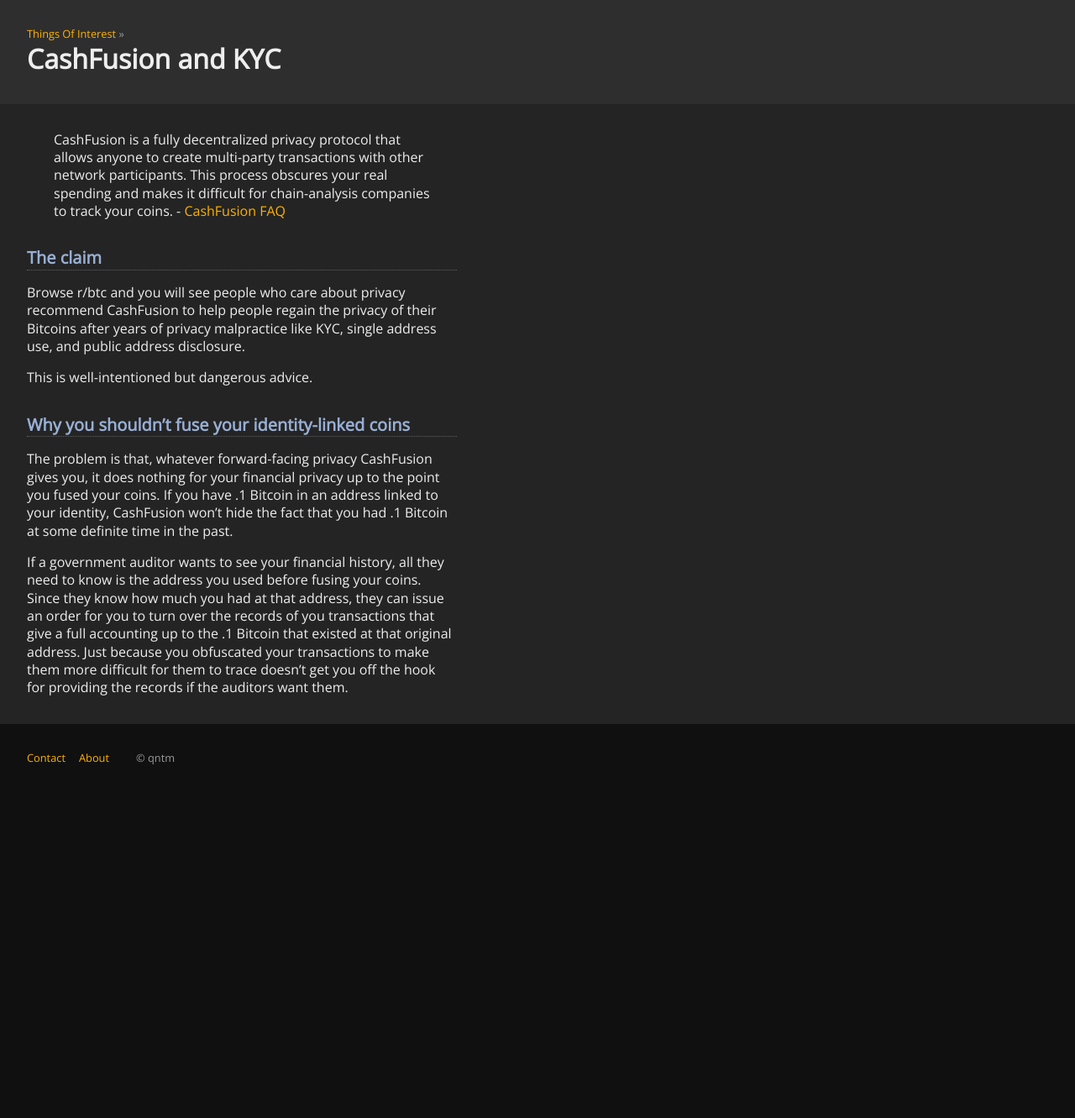
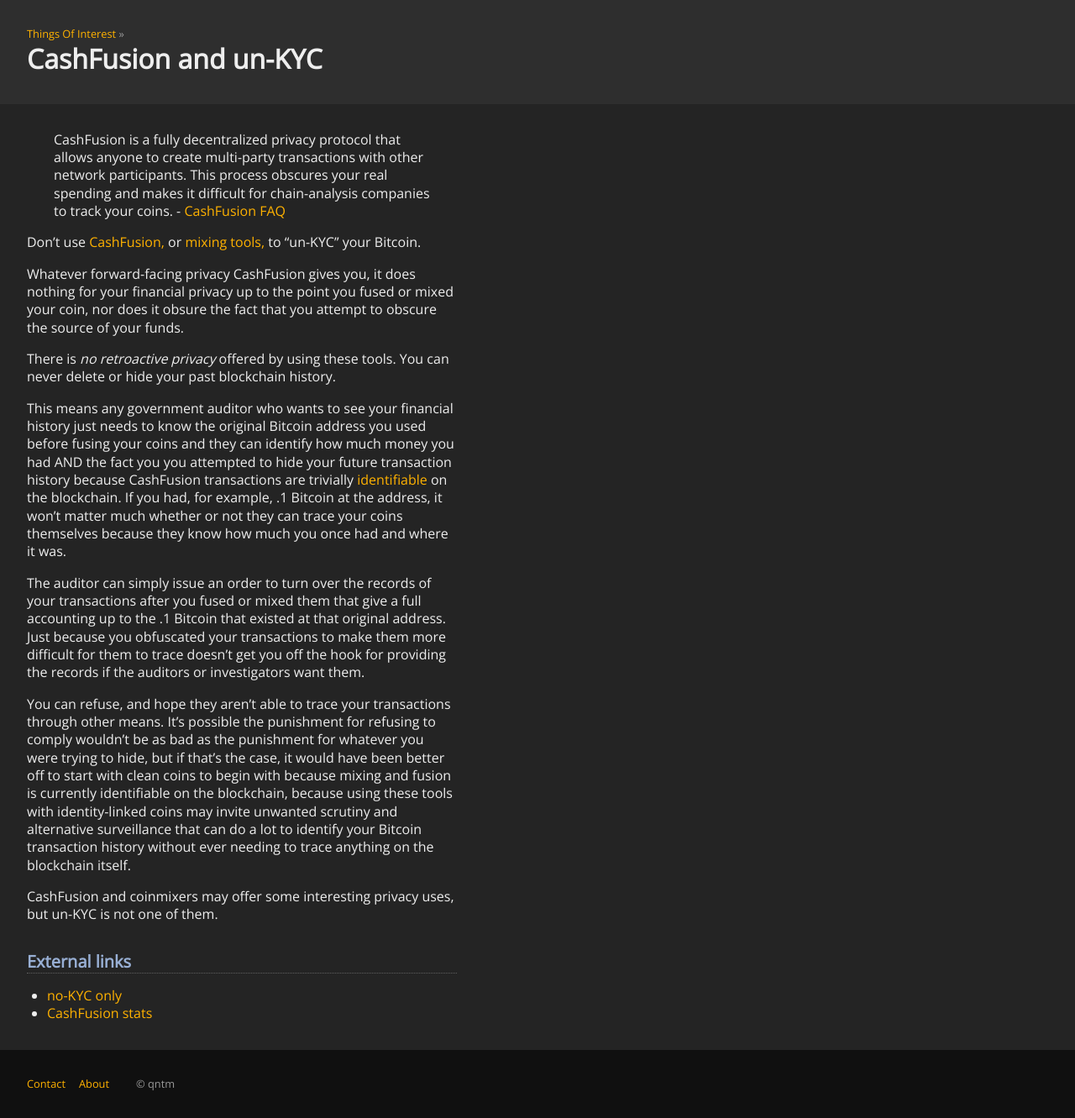
Before and after one commit to wakgill/website, a Jekyll site: the page built from _posts/2021-07-12-cash-fusion.md, in a window 1280 px wide. Shown: the whole page at 84% size. Built offline with Jekyll 4.4.1, drawn with Linux system fonts in a browser that asks for light colours; before the commit the page ends 943 px from its top, so only the background shows below that.

Commit message:
Update 2021-07-12-cash-fusion.md

```diff
--- a/_posts/2021-07-12-cash-fusion.md
+++ b/_posts/2021-07-12-cash-fusion.md
@@ -1,29 +1,37 @@
 ---
 layout: default
-title: CashFusion and KYC
+title: CashFusion and un-KYC
 permalink: cfusion
 ---
 
 >CashFusion is a fully decentralized privacy protocol that allows anyone to create multi-party transactions with other network participants. This process obscures your real spending and makes it difficult for chain-analysis companies to track your coins. - [CashFusion FAQ](https://cashfusion.org/faqs/)
 
-### The claim
+Don't use [CashFusion,](https://cashfusion.org/) or [mixing tools,](https://coinjoin.io/) to "un-KYC" your Bitcoin.
 
-Browse r/btc and you will see people who care about privacy recommend
-CashFusion to help people regain the privacy of their Bitcoins after
-years of privacy malpractice like KYC, single address use, and public address disclosure.
+Whatever forward-facing privacy CashFusion gives you, it
+does nothing for your financial privacy up to the point you fused or mixed your coin, nor
+does it obsure the fact that you attempt to obscure the source of your funds.
 
-This is well-intentioned but dangerous advice.
+There is *no retroactive privacy* offered by using these tools. You can never delete or hide your past blockchain history.
 
-### Why you shouldn't fuse your identity-linked coins
+This means any government auditor who wants to see your financial history just needs to know the original Bitcoin address
+you used before fusing your coins and they can identify how much money you had AND the fact you you attempted to hide your future transaction history because CashFusion transactions are trivially [identifiable](https://stats.devzero.be/#/fusion) on the blockchain. If you had, for example, .1 Bitcoin at the address, it won't matter
+much whether or not they can trace your coins themselves because they know how much you once had and where it was.
 
-The problem is that, whatever forward-facing privacy CashFusion gives you, it
-does nothing for your financial privacy up to the point you fused your coins. If you have
-.1 Bitcoin in an address linked to your identity, CashFusion won't hide the fact that you had .1 Bitcoin
-at some definite time in the past.
-
-If a government auditor wants to see your financial history, all they need to know is the address
-you used before fusing your coins. Since they know how much you had at that address, they can issue
-an order for you to turn over the records of you transactions that give a full accounting
+The auditor can simply issue an order to turn over the records of your transactions after you fused or mixed them that give a full accounting
 up to the .1 Bitcoin that existed at that original address. Just because you obfuscated your
 transactions to make them more difficult for them to trace doesn't get you off the hook
-for providing the records if the auditors want them.
+for providing the records if the auditors or investigators want them.
+
+You can refuse, and hope they aren't able to trace your transactions through other means. It's possible the punishment for refusing to comply
+wouldn't be as bad as the punishment for whatever you were trying to hide, but if that's the case, it would
+have been better off to start with clean coins to begin with because mixing and fusion is currently identifiable on the blockchain, because using these tools
+with identity-linked coins may invite unwanted scrutiny and alternative surveillance that can do a lot to identify your Bitcoin transaction history without
+ever needing to trace anything on the blockchain itself.
+
+CashFusion and coinmixers may offer some interesting privacy uses, but un-KYC is not one of them.
+
+### External links
+
+- [no-KYC only](https://bitcoinqna.github.io/noKYConly/)
+- [CashFusion stats](https://stats.devzero.be/#/fusion)
```
